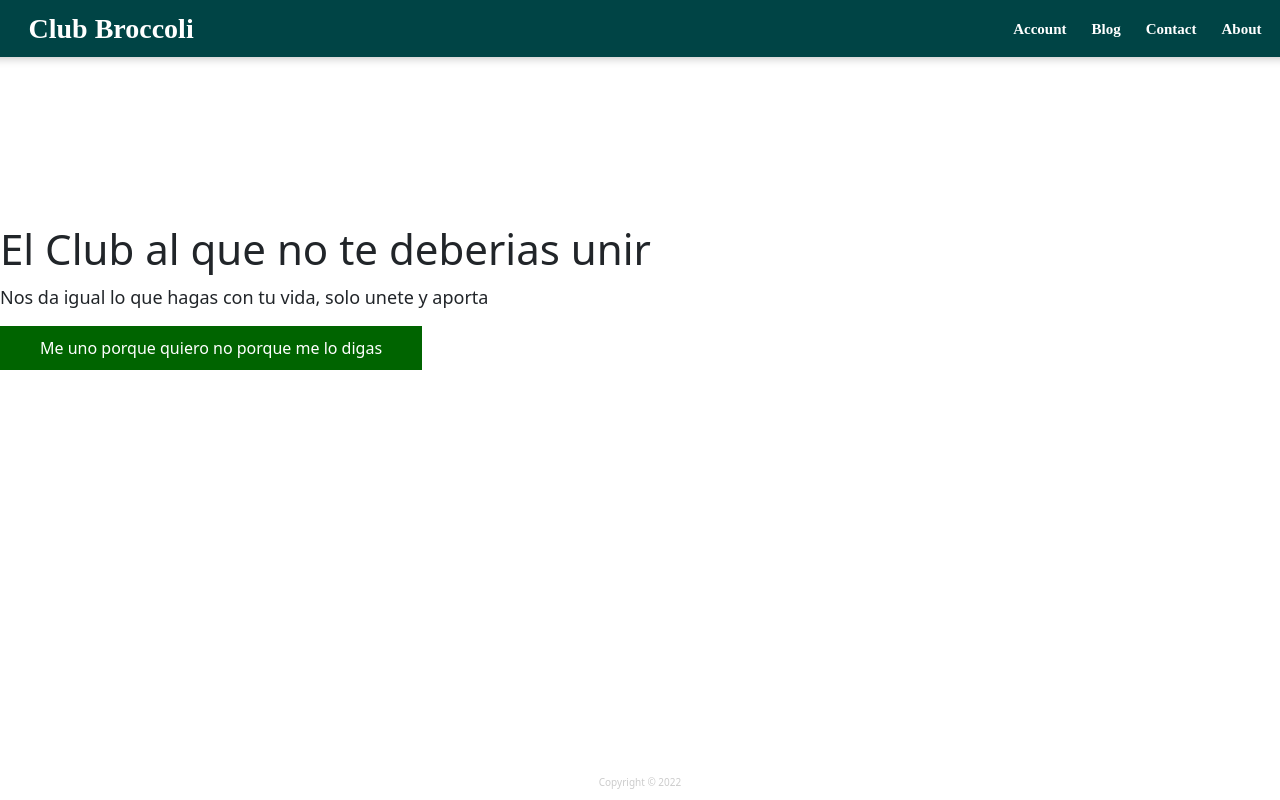
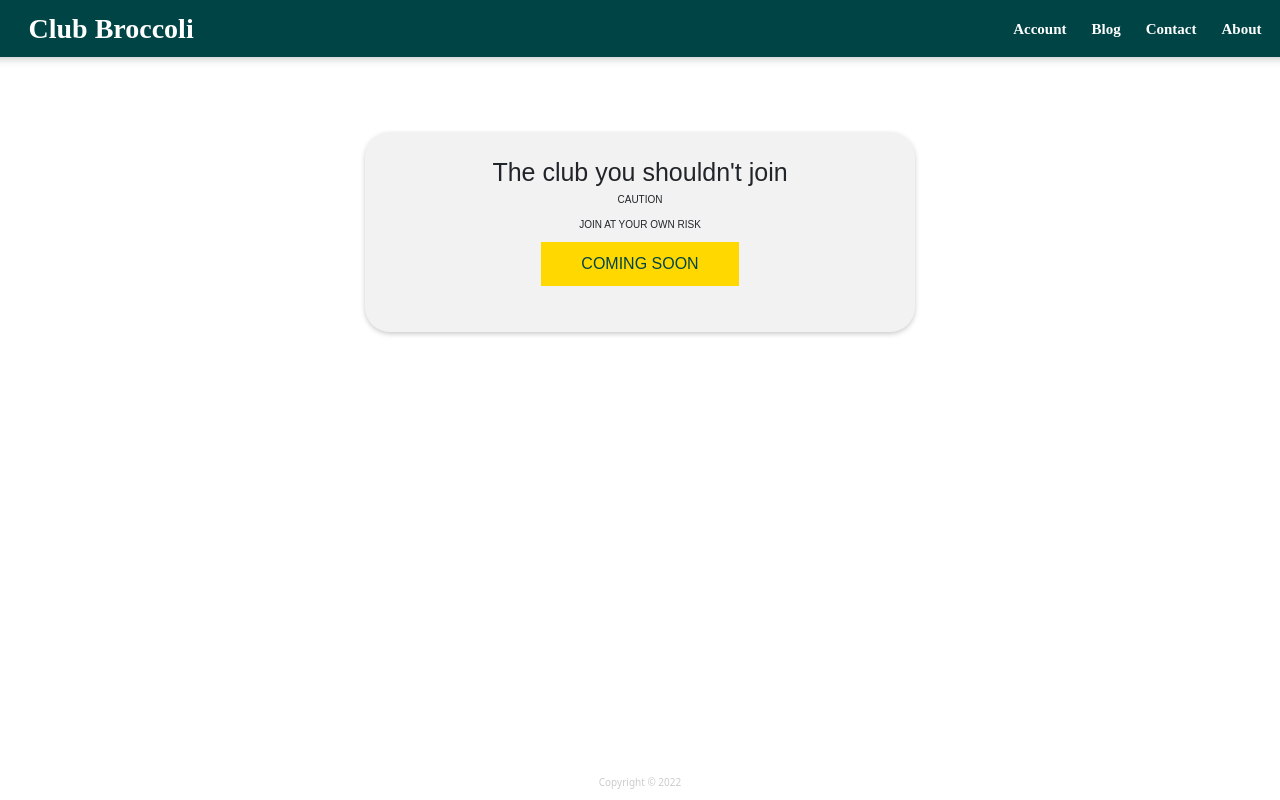
Before and after one commit to lsoca007/club_broccoli, a React (Create React App) app: page / in a window 1280 px wide. Built offline with nearby package versions, Linux system fonts and the light colour scheme.

Commit message:
chore: Update home component

```diff
--- a/src/components/Contact/style.css
+++ b/src/components/Contact/style.css
@@ -4,9 +4,13 @@
   display: grid;
 
   grid-gap: 20px;
-
+  font-family: sans-serif;
   grid-template-columns: repeat(auto-fit, minmax(200px, 1fr));
   gap: 20px;
+  text-align: center;
+  padding: 25px;
+  max-width: 900px;
+  min-width: 400px;
 }
 
 /*
@@ -35,6 +39,8 @@
   height: 200px;
   box-shadow: 0 2px 5px #ccc;
   text-align: left;
+  min-width: 300px;
+  max-width: 400px;
 
 }
 
--- a/src/components/Home/Home.js
+++ b/src/components/Home/Home.js
@@ -3,12 +3,13 @@ import './home.css';
 
 export default function Home() {
   return (
-    <div className="hero-container">
-      <div className="column1-hero">
-        <h1>El Club al que no te deberias unir</h1>
-        <p>Nos da igual lo que hagas con tu vida, solo unete y aporta</p>
+    <div className="home_container">
+      <div className="box_home">
+        <h1>The club you shouldn't join</h1>
+        <p>CAUTION</p>
+        <p>JOIN AT YOUR OWN RISK</p>
         <button className="hero-button1">
-          Me uno porque quiero no porque me lo digas
+          COMING SOON
         </button>
       </div>
 
--- a/src/components/Home/home.css
+++ b/src/components/Home/home.css
@@ -8,10 +8,10 @@
 .hero-button1 {
   padding: 10px 40px;
   cursor: pointer;
-  color: white;
+  color: #004445;
   font-size: 1.6rem;
   border: none;
-  background: darkgreen;
+  background: #FFD800;
 }
 .column1-hero h1 {
   font-size: 4.2rem;
@@ -21,3 +21,35 @@
   font-size: 1.8rem;
   padding-bottom: 0.5rem;
 }
+
+
+
+.home_container{
+  width: 85vw;
+  margin: 0 auto;
+  display:block;
+
+  grid-gap: 20px;
+  font-family: sans-serif;
+  grid-template-columns: repeat(auto-fit, minmax(200px, 1fr));
+  gap: 20px;
+  text-align: center;
+  padding: 25px;
+  max-width: 600px;
+  min-width: 300px;
+
+}
+
+.box_home {
+  border-radius: 25px;
+  position: relative;
+  padding: 25px 15px;
+  background-color: rgba(0, 0, 0, 0.052);
+  margin: 50px 0;
+  height: 200px;
+  box-shadow: 0 2px 5px #ccc;
+  text-align: center;
+  min-width: 300px;
+  max-width: 600px;
+
+}
```
